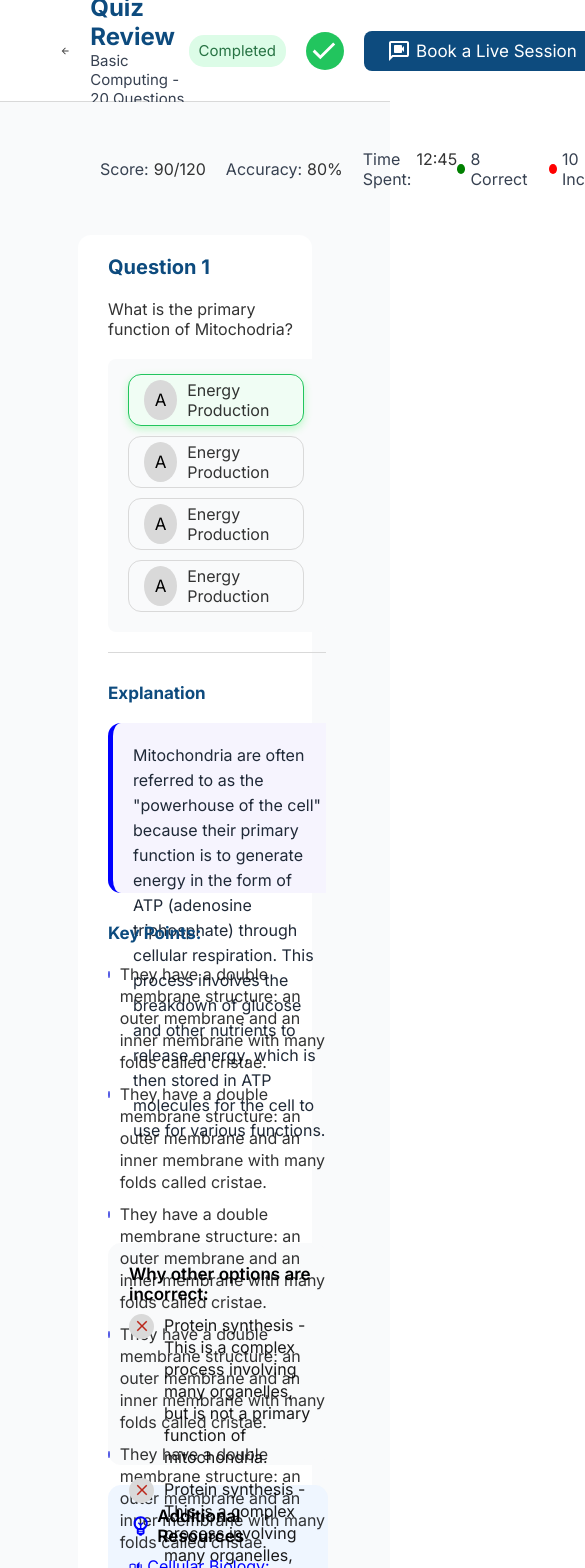
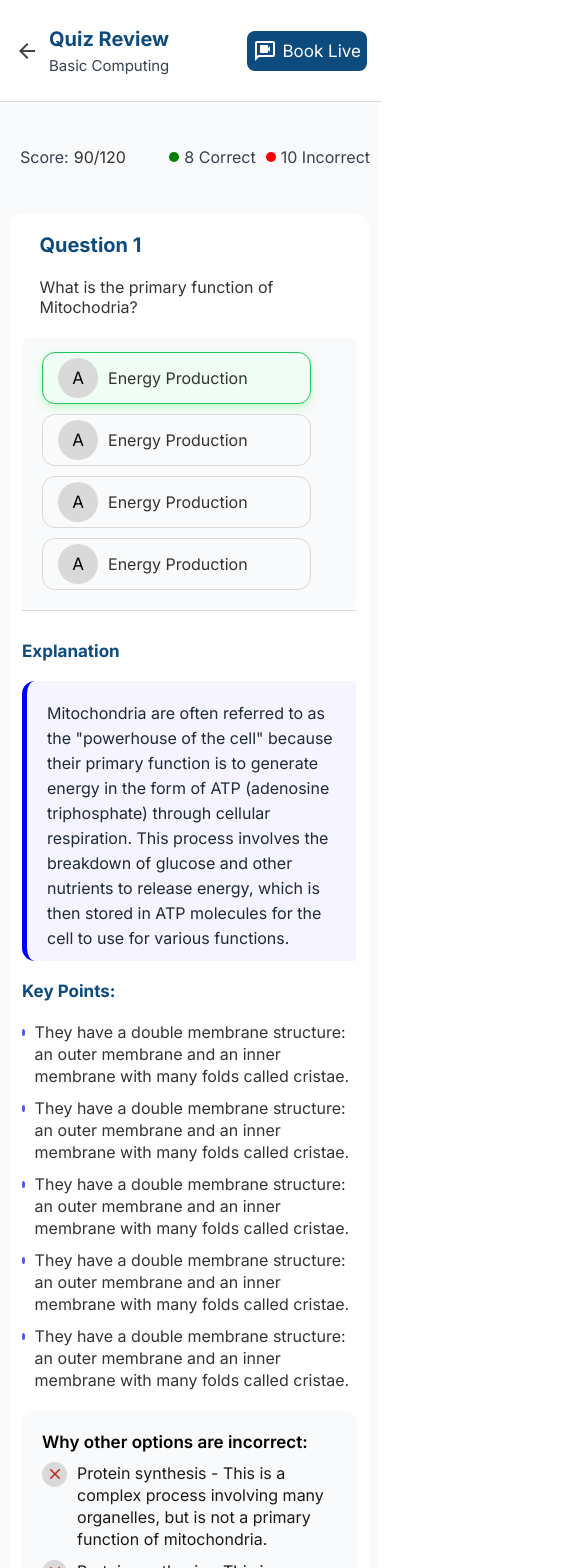
Before and after one commit to John-hackx/Kognito, a React (Vite) app: page /quizhub/quizzes/1/quizreview in a window 390 px wide. Shown: the top 1568 px of the page, 585 px wide, since content can reach past the window. Built offline with nearby package versions, Linux system fonts and the light colour scheme; a web font is replaced by a local one.

Commit message:
finished quiz review page mobile...

```diff
--- a/src/Quiz_Section/pages/QuizReviewPage.jsx
+++ b/src/Quiz_Section/pages/QuizReviewPage.jsx
@@ -1,9 +1,14 @@
 import { useNavigate } from "react-router-dom";
 import styles from "./QuizReviewPage.module.css";
 import clsx from "clsx";
+import { useContext } from "react";
+import { WindowSizeContext } from "../../Main_App/components/WindowSizeContext";
 
 function QuizReviewPage() {
+  const { windowWidth } = useContext(WindowSizeContext);
   const navigate = useNavigate();
+
+  const mobileView = windowWidth <= 500;
 
   const handleBackToDashboard = () => {
     navigate("/quizhub/home");
@@ -26,10 +31,16 @@ function QuizReviewPage() {
           </svg>
           <div className={clsx(styles.headerTitle)}>
             <h2>Quiz Review</h2>
+            {!mobileView ? (
               <p>Basic Computing - 20 Questions</p>
+            ) : (
+              <p>Basic Computing</p>
+            )}
           </div>
         </div>
         <div className={styles.headerRight}>
+          {!mobileView && (
+            <>
               <div className={clsx(styles.completed)}>
                 <p>Completed</p>
               </div>
@@ -47,6 +58,8 @@ function QuizReviewPage() {
                   />
                 </svg>
               </div>
+            </>
+          )}
           <div className={styles.bookLive}>
             <svg
               width="24"
@@ -60,7 +73,7 @@ function QuizReviewPage() {
                 fill="currentColor"
               />
             </svg>
-            <p>Book a Live Session</p>
+            {!mobileView ? <p>Book a Live Session</p> : <p>Book Live</p>}
           </div>
         </div>
       </nav>
@@ -69,8 +82,12 @@ function QuizReviewPage() {
           <div className={styles.mainHeader}>
             <div className={styles.mainHeaderLeft}>
               <QuizStats title={"Score"} description={"90/120"} />
+              {!mobileView && (
+                <>
                   <QuizStats title={"Accuracy"} description={"80%"} />
                   <QuizStats title={"Time Spent"} description={"12:45"} />
+                </>
+              )}
             </div>
             <div className={styles.mainHeaderRight}>
               <CorrectIncorrect bgColor={"green"} text={"8 Correct"} />
--- a/src/Quiz_Section/pages/QuizReviewPage.module.css
+++ b/src/Quiz_Section/pages/QuizReviewPage.module.css
@@ -2,6 +2,12 @@
   height: 12vh;
   border-bottom: 0.8px solid #d9d9d9;
   display: flex;
+  background-color: #ffffff;
+  position: fixed;
+  top: 0;
+  left: 0;
+  right: 0;
+  z-index: 2;
 }
 .headerLeft {
   flex: 0.5;
@@ -94,6 +100,7 @@
   display: flex;
   /* border: 1px solid black; */
   flex-direction: column;
+  margin-top: 10vh;
 }
 .mainHeader {
   flex: 0.06;
@@ -151,7 +158,7 @@
 }
 .mainBody {
   flex: 0.92;
-  /* border: 1px solid red; */
+  /* border: 1px solid blue; */
 }
 
 .mainBodySub {
@@ -464,3 +471,347 @@
 .nextBtn:hover {
   cursor: pointer;
 }
+
+@media (max-width: 359px) {
+  /* Styles for small phones */
+  .header {
+    /* border: 1px solid red; */
+    width: 98dvw;
+  }
+  .headerLeft {
+    padding-left: 15px;
+    /* border: 1px solid green; */
+    flex: 0.5;
+  }
+
+  .headerTitle {
+    margin-left: 10px;
+    gap: 5px;
+  }
+  .headerTitle h2 {
+    font-size: 20px;
+  }
+  .headerRight {
+    flex: 0.5;
+    padding-right: 15px;
+  }
+  .bookLive {
+    width: 120px;
+  }
+  .pageContainer {
+    width: 97vw;
+    height: 350vh;
+  }
+  .main {
+    /* border: 1px solid red; */
+    width: 100%;
+    margin-top: 12vh;
+  }
+  .mainHeader {
+    flex: 0.04;
+  }
+  .mainHeaderLeft {
+    padding-left: 20px;
+    flex: 0.4;
+  }
+  .mainHeaderRight {
+    padding-left: 10px;
+    padding-right: 0px;
+    text-align: center;
+    gap: 10px;
+    justify-content: flex-start;
+    display: flex;
+    flex: 0.6;
+  }
+  .mainBodySub {
+    width: 95%;
+  }
+  .answersBox {
+    margin: 0 auto;
+    margin-top: 20px;
+  }
+  .explanationContainer {
+    margin: 0 auto;
+    height: auto;
+  }
+  .explanationBody {
+    height: auto;
+    padding-bottom: 10px;
+    padding-right: 10px;
+  }
+  .keyPointsSection {
+    height: auto;
+    margin: 0 auto;
+    margin-top: 20px;
+  }
+  .incorrectOptionsSection {
+    height: auto;
+    margin: 0 auto;
+    margin-top: 20px;
+    padding-bottom: 10px;
+  }
+  .additionalResourcesSection {
+    height: auto;
+    margin: 0 auto;
+    margin-top: 20px;
+    padding-bottom: 10px;
+  }
+}
+
+@media (min-width: 360px) and (max-width: 399px) {
+  /* Styles for standard phones */
+  .header {
+    /* border: 1px solid red; */
+    width: 98dvw;
+  }
+  .headerLeft {
+    padding-left: 15px;
+    /* border: 1px solid green; */
+    flex: 0.5;
+  }
+
+  .headerTitle {
+    margin-left: 10px;
+    gap: 5px;
+  }
+  .headerTitle h2 {
+    font-size: 20px;
+  }
+  .headerRight {
+    flex: 0.5;
+    padding-right: 15px;
+  }
+  .bookLive {
+    width: 120px;
+  }
+  .pageContainer {
+    width: 97vw;
+    height: 350vh;
+  }
+  .main {
+    /* border: 1px solid red; */
+    width: 100%;
+    margin-top: 12vh;
+  }
+  .mainHeader {
+    flex: 0.04;
+  }
+  .mainHeaderLeft {
+    padding-left: 20px;
+    flex: 0.4;
+  }
+  .mainHeaderRight {
+    padding-left: 10px;
+    padding-right: 0px;
+    text-align: center;
+    gap: 10px;
+    justify-content: flex-start;
+    display: flex;
+    flex: 0.6;
+  }
+  .mainBodySub {
+    width: 95%;
+  }
+  .answersBox {
+    margin: 0 auto;
+    margin-top: 20px;
+  }
+  .explanationContainer {
+    margin: 0 auto;
+    height: auto;
+  }
+  .explanationBody {
+    height: auto;
+    padding-bottom: 10px;
+    padding-right: 10px;
+  }
+  .keyPointsSection {
+    height: auto;
+    margin: 0 auto;
+    margin-top: 20px;
+  }
+  .incorrectOptionsSection {
+    height: auto;
+    margin: 0 auto;
+    margin-top: 20px;
+    padding-bottom: 10px;
+  }
+  .additionalResourcesSection {
+    height: auto;
+    margin: 0 auto;
+    margin-top: 20px;
+    padding-bottom: 10px;
+  }
+}
+
+@media (min-width: 400px) and (max-width: 430px) {
+  /* Styles for large phones and compact phablets */
+  .header {
+    /* border: 1px solid red; */
+    width: 98dvw;
+  }
+  .headerLeft {
+    padding-left: 15px;
+    /* border: 1px solid green; */
+    flex: 0.5;
+  }
+
+  .headerTitle {
+    margin-left: 10px;
+    gap: 5px;
+  }
+  .headerTitle h2 {
+    font-size: 20px;
+  }
+  .headerRight {
+    flex: 0.5;
+    padding-right: 15px;
+  }
+  .bookLive {
+    width: 120px;
+  }
+  .pageContainer {
+    width: 97vw;
+    height: 350vh;
+  }
+  .main {
+    /* border: 1px solid red; */
+    width: 100%;
+    margin-top: 12vh;
+  }
+  .mainHeader {
+    flex: 0.04;
+  }
+  .mainHeaderLeft {
+    padding-left: 20px;
+    flex: 0.4;
+  }
+  .mainHeaderRight {
+    padding-left: 10px;
+    padding-right: 0px;
+    text-align: center;
+    gap: 10px;
+    justify-content: flex-start;
+    display: flex;
+    flex: 0.6;
+  }
+  .mainBodySub {
+    width: 95%;
+  }
+  .answersBox {
+    margin: 0 auto;
+    margin-top: 20px;
+  }
+  .explanationContainer {
+    margin: 0 auto;
+    height: auto;
+  }
+  .explanationBody {
+    height: auto;
+    padding-bottom: 10px;
+    padding-right: 10px;
+  }
+  .keyPointsSection {
+    height: auto;
+    margin: 0 auto;
+    margin-top: 20px;
+  }
+  .incorrectOptionsSection {
+    height: auto;
+    margin: 0 auto;
+    margin-top: 20px;
+    padding-bottom: 10px;
+  }
+  .additionalResourcesSection {
+    height: auto;
+    margin: 0 auto;
+    margin-top: 20px;
+    padding-bottom: 10px;
+  }
+}
+
+@media (min-width: 431px) and (max-width: 600px) {
+  /* Styles for phablets and small tablets */
+  .header {
+    /* border: 1px solid red; */
+    width: 98dvw;
+  }
+  .headerLeft {
+    padding-left: 15px;
+    /* border: 1px solid green; */
+    flex: 0.5;
+  }
+
+  .headerTitle {
+    margin-left: 10px;
+    gap: 5px;
+  }
+  .headerTitle h2 {
+    font-size: 20px;
+  }
+  .headerRight {
+    flex: 0.5;
+    padding-right: 15px;
+  }
+  .bookLive {
+    width: 120px;
+  }
+  .pageContainer {
+    width: 97vw;
+    height: 350vh;
+  }
+  .main {
+    /* border: 1px solid red; */
+    width: 100%;
+    margin-top: 12vh;
+  }
+  .mainHeader {
+    flex: 0.04;
+  }
+  .mainHeaderLeft {
+    padding-left: 20px;
+    flex: 0.4;
+  }
+  .mainHeaderRight {
+    padding-left: 10px;
+    padding-right: 0px;
+    text-align: center;
+    gap: 10px;
+    justify-content: flex-start;
+    display: flex;
+    flex: 0.6;
+  }
+  .mainBodySub {
+    width: 95%;
+  }
+  .answersBox {
+    margin: 0 auto;
+    margin-top: 20px;
+  }
+  .explanationContainer {
+    margin: 0 auto;
+    height: auto;
+  }
+  .explanationBody {
+    height: auto;
+    padding-bottom: 10px;
+    padding-right: 10px;
+  }
+  .keyPointsSection {
+    height: auto;
+    margin: 0 auto;
+    margin-top: 20px;
+  }
+  .incorrectOptionsSection {
+    height: auto;
+    margin: 0 auto;
+    margin-top: 20px;
+    padding-bottom: 10px;
+  }
+  .additionalResourcesSection {
+    height: auto;
+    margin: 0 auto;
+    margin-top: 20px;
+    padding-bottom: 10px;
+  }
+}
```
Lines whose indentation alone changed are shown as unchanged.
